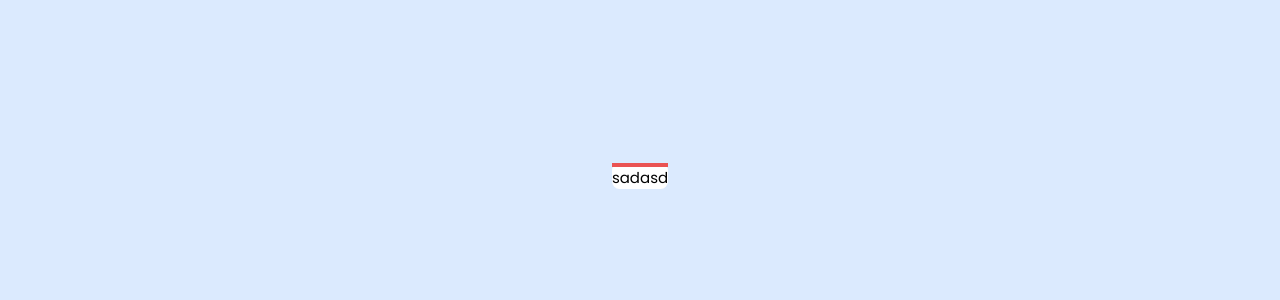
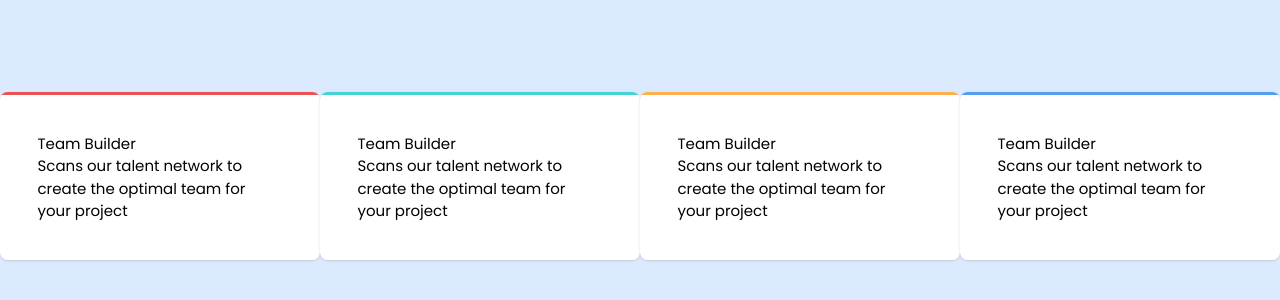
Before and after one commit to tulza/four-card-feature-section-master, a React (Vite) app: page / in a window 1280 px wide. Shown: the part 224-524 px from the top of the page. Built offline with nearby package versions, Linux system fonts and the light colour scheme.

Commit message:
card component added

```diff
--- a/package.json
+++ b/package.json
@@ -12,6 +12,7 @@
     "deploy": "gh-pages -d dist"
   },
   "dependencies": {
+    "clsx": "^2.0.0",
     "react": "^18.2.0",
     "react-dom": "^18.2.0"
   },
--- a/src/Components/Card.jsx
+++ b/src/Components/Card.jsx
@@ -1,7 +1,23 @@
+import clsx from "clsx";
 import React from "react";
+import PropTypes from "prop-types";
 
-const Card = () => {
-  return <div>Card</div>;
+const Card = ({ label, description, color }) => {
+  return (
+    <div className="bg-white rounded-[0.5rem] overflow-hidden shadow">
+      <div className={clsx(`${color} h-1`)} />
+      <div className="p-10">
+        <p>{label}</p>
+        <p>{description}</p>
+      </div>
+    </div>
+  );
+};
+
+Card.propTypes = {
+  label: PropTypes.string,
+  description: PropTypes.string,
+  color: PropTypes.string,
 };
 
 export default Card;
--- a/src/Components/Homepage.jsx
+++ b/src/Components/Homepage.jsx
@@ -1,12 +1,29 @@
 import React, { Fragment } from "react";
+import Card from "./Card";
 
 const Homepage = () => {
   return (
     <Fragment>
-      <div className="bg-white rounded-[0.5rem]">
-        <div className="bg-Red h-1" />
-        sadasd
-      </div>
+      <Card
+        label="Team Builder"
+        description="Scans our talent network to create the optimal team for your project"
+        color="bg-Red"
+      />
+      <Card
+        label="Team Builder"
+        description="Scans our talent network to create the optimal team for your project"
+        color="bg-Cyan"
+      />
+      <Card
+        label="Team Builder"
+        description="Scans our talent network to create the optimal team for your project"
+        color="bg-Orange"
+      />
+      <Card
+        label="Team Builder"
+        description="Scans our talent network to create the optimal team for your project"
+        color="bg-Blue"
+      />
     </Fragment>
   );
 };
```
Also changed, not shown: 1 other file (tests, documents, lock files or other folders).
